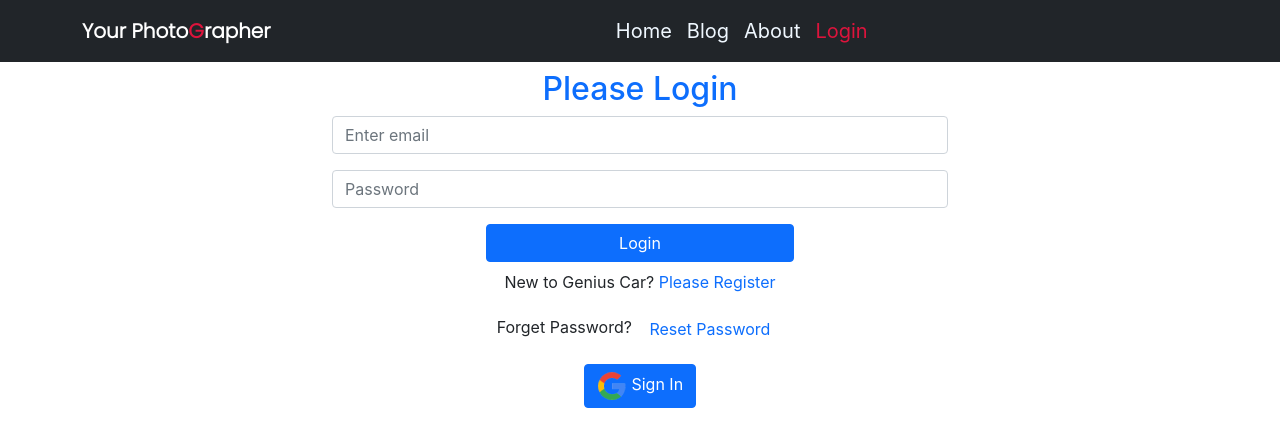
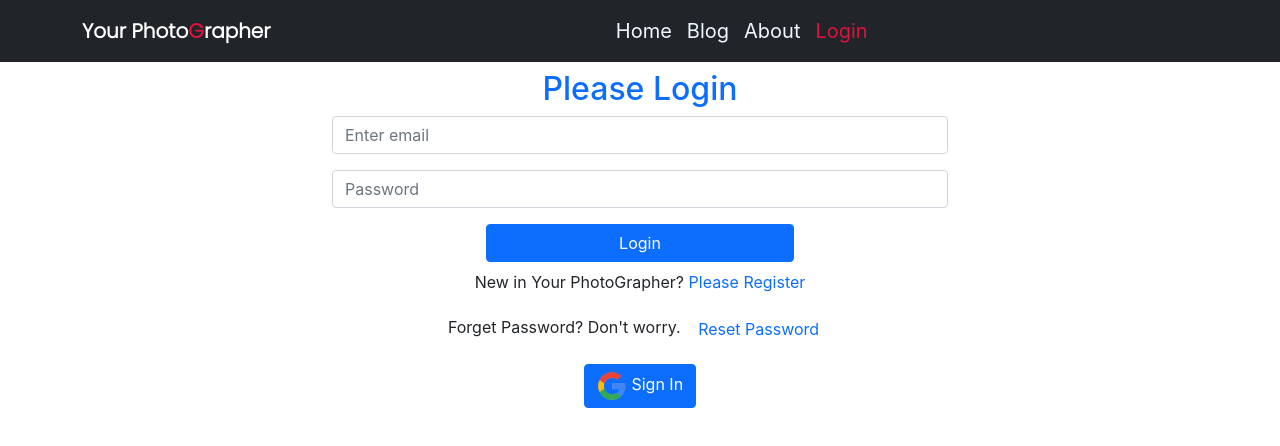
Before and after one commit to trshawonbd/Your-PhotoGrapher, a React (Create React App) app: page /login in a window 1280 px wide. Shown: the top 446 px of the page. Built offline with nearby package versions, Linux system fonts and the light colour scheme; no server answers.

Commit message:
final check  done

```diff
--- a/src/components/Login/Login.js
+++ b/src/components/Login/Login.js
@@ -74,8 +74,8 @@ const Login = () => {
                 </Button>
             </Form>
             {errorElement}
-            <p>New to Genius Car? <Link to="/register" className='text-primary pe-auto text-decoration-none' onClick={navigateRegister}>Please Register</Link> </p>
-            <p>Forget Password? <button className='btn btn-link text-primary pe-auto text-decoration-none' onClick={resetPassword}>Reset Password</button> </p>
+            <p>New in Your PhotoGrapher? <Link to="/register" className='text-primary pe-auto text-decoration-none' onClick={navigateRegister}>Please Register</Link> </p>
+            <p>Forget Password? Don't worry. <button className='btn btn-link text-primary pe-auto text-decoration-none' onClick={resetPassword}>Reset Password</button> </p>
             <SocialLogin></SocialLogin>
             <ToastContainer />
         </div>
```
